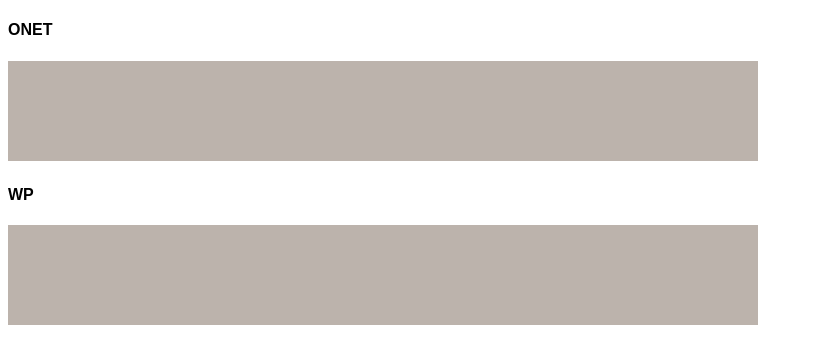
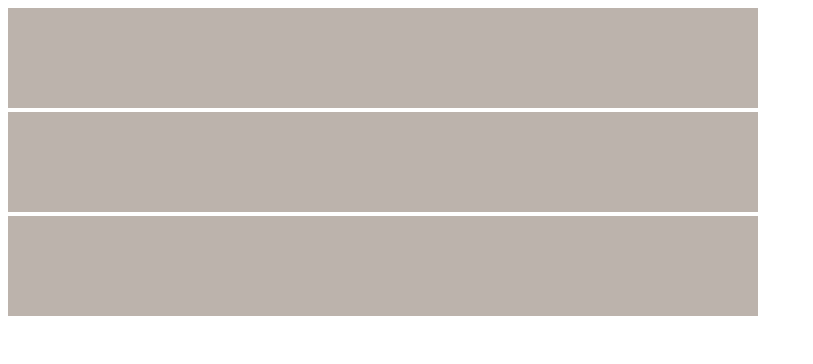
Before and after one commit to ccc-frontend/bannery-html-clicktag, a plain HTML site: page index.html in a window 1280 px wide. Shown: the whole page, without its empty margins (0-813 px from the left). Drawn offline with Linux system fonts and the light colour scheme.

Commit message:
Add Filmweb clicktag

```diff
--- a/index.html
+++ b/index.html
@@ -2,21 +2,15 @@
 <html lang="pl">
   <head>
     <meta charset="UTF-8" />
-    <meta http-equiv="X-UA-Compatible" content="IE=edge" />
     <meta name="viewport" content="width=device-width, initial-scale=1.0" />
     <title>CCC clicktag</title>
-    <style>
-      .title {
-        font-family: sans-serif;
-      }
-    </style>
   </head>
   <body>
+
 
     <!-- Tutaj przykład pod Onet -->
 
     <section id="onet">
-      <h4 class="title">ONET</h4>
 
       <div class="banner">
 
@@ -26,6 +20,7 @@
             <a href="" id="itemClick" target="_blank">
               <!-- Tutaj content bannera wygenerowany przez Google Web Designer (tego nie wklejamy) -->
               <img class="banner__image" src="photo.jpg" alt="" />
+              <!-- -->
             </a>
             <!-- -->
 
@@ -46,10 +41,10 @@
 
     </section>
 
+
     <!-- Tutaj przykład pod WP -->
 
     <section id="wp">
-      <h4 class="title">WP</h4>
 
       <!-- 1. To wklejamy przed znacznikiem /head -->
       <script type="text/javascript">
@@ -62,6 +57,7 @@
 
         <!-- Tutaj content bannera wygenerowany przez Google Web Designer (tego nie wklejamy) -->
         <img class="banner__image" src="photo.jpg" alt="" />
+        <!-- -->
 
         <!-- 2. To wklejamy pod contentem bannera -->
         <div
@@ -73,5 +69,42 @@
       </div>
 
     </section>
+
+
+    <!-- Tutaj przykład pod Filmweb -->
+
+    <!-- 1. To wklejamy przed znacznikiem /head -->
+    <script src="//ns.sascdn.com/diff/templates/js/banner/sas-clicktag-3.1.js"></script>
+    <!-- -->
+
+    <section id="filmweb">
+
+      <div class="banner">
+
+          <div class="gwd-page-content gwd-page-size">
+
+            <!-- 2. Linkiem oplatamy banner pod <div class="gwd-page-content gwd-page-size"> -->
+            <a id="clickUrl" href="#">
+              <!-- Tutaj content bannera wygenerowany przez Google Web Designer (tego nie wklejamy) -->
+              <img class="banner__image" src="photo.jpg" alt="" />
+              <!-- -->
+            </a>
+            <!-- -->
+
+          </div>
+
+      </div>
+
+      <!-- 3. To wklejamy przed znacznikiem /body -->
+      <script>
+        var clickTag = "";
+        var clickArea1 = document.getElementById("clickUrl");
+        clickArea1.onclick = function(){
+          window.open(clickTag, "_blank");
+        }
+      </script>
+      <!-- -->
+
+    </section>
   </body>
 </html>
```
